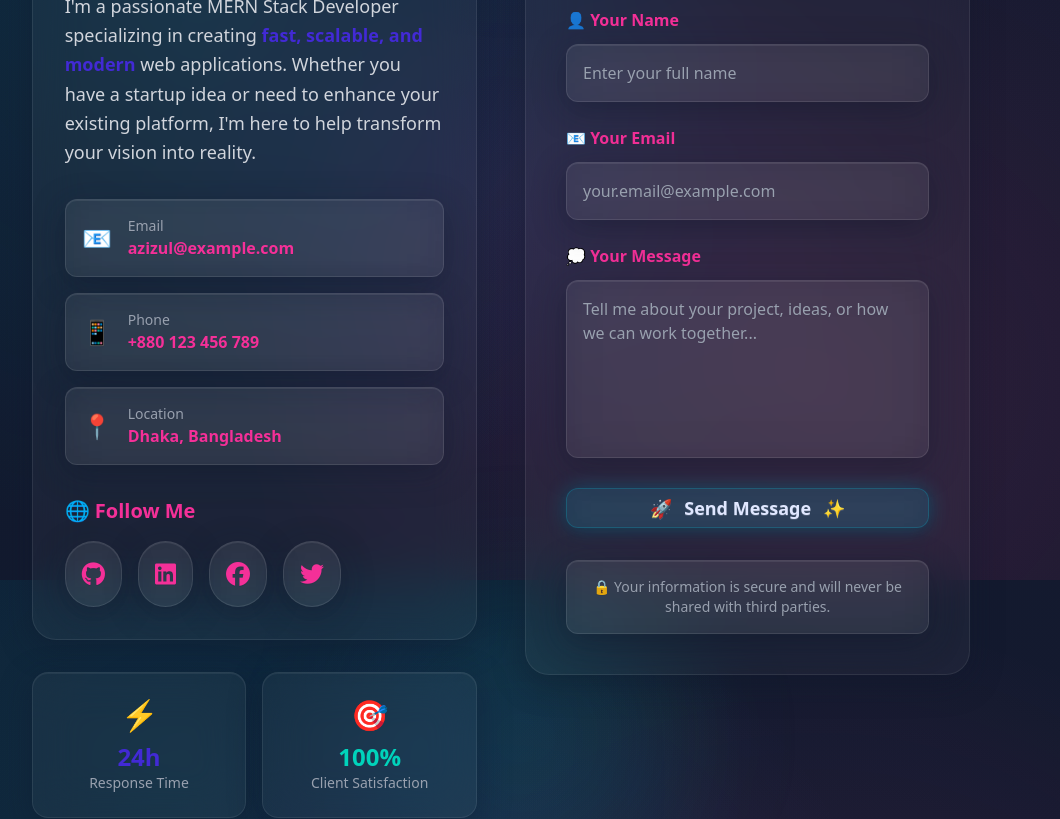
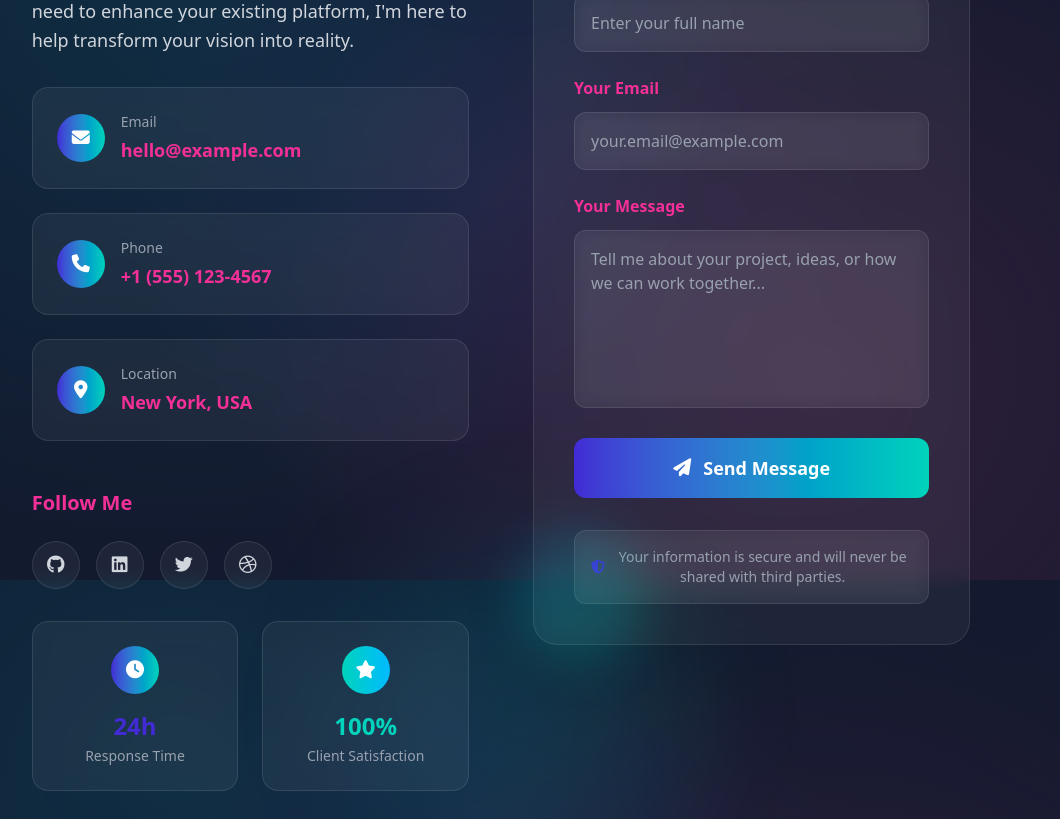
Before and after one commit to Azizul-haque1/my-portfolio, a React (Vite) app: page / in a window 1280 px wide. Shown: the part 8220-9039 px from the top of the page, without its empty margins (139-1199 px from the left). Built offline with nearby package versions, Linux system fonts and the light colour scheme.

Commit message:
contact section modify

```diff
--- a/src/components/Contact.jsx
+++ b/src/components/Contact.jsx
@@ -1,4 +1,4 @@
-import React, { useState } from "react";
+import { useState } from "react";
 import { motion } from "framer-motion";
 
 export default function Contact() {
@@ -16,7 +16,7 @@ export default function Contact() {
         e.preventDefault();
         console.log(formData); // connect to backend later
 
-        alert("Message sent successfully 🚀");
+        alert("Message sent successfully!");
 
         setFormData({
             name: "",
@@ -27,30 +27,30 @@ export default function Contact() {
 
     const contactInfo = [
         {
-            icon: "📧",
+            icon: "fa-solid fa-envelope",
             label: "Email",
-            value: "azizul@example.com",
-            link: "mailto:azizul@example.com"
+            value: "hello@example.com",
+            link: "mailto:hello@example.com"
         },
         {
-            icon: "📱",
+            icon: "fa-solid fa-phone",
             label: "Phone",
-            value: "+880 123 456 789",
-            link: "tel:+880123456789"
+            value: "+1 (555) 123-4567",
+            link: "tel:+15551234567"
         },
         {
-            icon: "📍",
+            icon: "fa-solid fa-location-dot",
             label: "Location",
-            value: "Dhaka, Bangladesh",
+            value: "New York, USA",
             link: "#"
         }
     ];
 
     const socialLinks = [
-        { icon: "fa-brands fa-github", link: "https://github.com/Azizul-haque1", color: "hover:text-gray-400" },
-        { icon: "fa-brands fa-linkedin", link: "https://www.linkedin.com/in/azizul-haque1/", color: "hover:text-blue-400" },
-        { icon: "fa-brands fa-facebook", link: "https://web.facebook.com/Ah324242", color: "hover:text-blue-500" },
-        { icon: "fa-brands fa-twitter", link: "#", color: "hover:text-sky-400" }
+        { icon: "fa-brands fa-github", link: "https://github.com", color: "hover:text-gray-400" },
+        { icon: "fa-brands fa-linkedin", link: "https://linkedin.com", color: "hover:text-blue-400" },
+        { icon: "fa-brands fa-twitter", link: "https://twitter.com", color: "hover:text-sky-400" },
+        { icon: "fa-brands fa-dribbble", link: "https://dribbble.com", color: "hover:text-pink-400" }
     ];
 
     return (
@@ -64,79 +64,84 @@ export default function Contact() {
 
             <div className="max-w-7xl mx-auto relative z-10">
 
-                {/* Section Header */}
+                {/* Header */}
                 <motion.div
                     initial={{ opacity: 0, y: -30 }}
                     whileInView={{ opacity: 1, y: 0 }}
                     transition={{ duration: 0.6 }}
-                    className="text-center mb-16"
+                    className="text-center mb-20"
                 >
-                    <div className="glass-card p-8 rounded-3xl max-w-3xl mx-auto">
-                        <h2 className="text-6xl font-bold text-gradient mb-6">
-                            💬 Let's Connect
+                    <h2 className="text-4xl lg:text-6xl font-bold text-gradient mb-6">
+                        Let's Work Together
                     </h2>
-                        <p className="text-gray-300 text-xl leading-relaxed">
+                    <p className="text-gray-300 text-xl leading-relaxed max-w-3xl mx-auto">
                         Ready to bring your ideas to life? Let's collaborate and create something
                         <span className="text-primary font-semibold"> extraordinary</span> together.
                     </p>
-                    </div>
                 </motion.div>
 
-                <div className="grid lg:grid-cols-2 gap-12 items-start">
+                <div className="grid lg:grid-cols-2 gap-16 items-start">
 
-                    {/* LEFT CONTENT */}
+                    {/* Contact Information */}
                     <motion.div
                         initial={{ opacity: 0, x: -40 }}
                         whileInView={{ opacity: 1, x: 0 }}
                         transition={{ duration: 0.6 }}
                         className="space-y-8"
                     >
-                        <div className="glass-card p-8 rounded-3xl">
+                        {/* Main Info */}
+                        <div>
                             <h3 className="text-3xl font-bold text-gradient mb-6">
-                                🚀 Ready to Start?
+                                Get In Touch
                             </h3>
 
                             <p className="text-gray-300 mb-8 text-lg leading-relaxed">
-                                I'm a passionate MERN Stack Developer specializing in creating
+                                I'm a passionate Full Stack Developer specializing in creating
                                 <span className="text-primary font-semibold"> fast, scalable, and modern</span> web applications.
                                 Whether you have a startup idea or need to enhance your existing platform,
                                 I'm here to help transform your vision into reality.
                             </p>
 
-                            {/* CONTACT INFO */}
-                            <div className="space-y-4">
+                            {/* Contact Details */}
+                            <div className="space-y-6">
                                 {contactInfo.map((item, index) => (
                                     <motion.a
                                         key={index}
                                         href={item.link}
-                                        whileHover={{ scale: 1.02, x: 10 }}
-                                        className="glass p-4 rounded-xl flex items-center gap-4 hover:glass-button transition-all duration-300 group"
+                                        whileHover={{ x: 8 }}
+                                        className="flex items-center gap-4 p-6 rounded-2xl bg-white/5 backdrop-blur-sm
+                                                 border border-white/10 hover:bg-white/10 hover:border-primary/20
+                                                 transition-all duration-300 group"
                                     >
-                                        <div className="text-2xl group-hover:animate-bounce">
-                                            {item.icon}
+                                        <div className="w-12 h-12 rounded-full bg-gradient-to-r from-primary to-accent
+                                                      flex items-center justify-center text-white group-hover:scale-110
+                                                      transition-transform duration-300">
+                                            <i className={`${item.icon} text-lg`}></i>
                                         </div>
                                         <div>
-                                            <div className="text-sm text-gray-400">{item.label}</div>
-                                            <div className="text-secondary font-semibold">{item.value}</div>
+                                            <div className="text-sm text-gray-400 mb-1">{item.label}</div>
+                                            <div className="text-secondary font-semibold text-lg group-hover:text-primary
+                                                          transition-colors duration-300">{item.value}</div>
                                         </div>
                                     </motion.a>
                                 ))}
                             </div>
 
-                            {/* SOCIAL MEDIA */}
-                            <div className="mt-8">
-                                <h4 className="text-xl font-semibold text-secondary mb-4">🌐 Follow Me</h4>
+                            {/* Social Links */}
+                            <div className="mt-12">
+                                <h4 className="text-xl font-semibold text-secondary mb-6">Follow Me</h4>
                                 <div className="flex gap-4">
                                     {socialLinks.map((social, index) => (
                                         <motion.a
                                             key={index}
                                             href={social.link}
-                                            whileHover={{ scale: 1.2, rotate: 5 }}
-                                            whileTap={{ scale: 0.9 }}
-                                            className={`glass p-4 rounded-full text-2xl text-secondary ${social.color}
-                                                     hover:glass-button transition-all duration-300`}
+                                            whileHover={{ scale: 1.1, y: -2 }}
+                                            whileTap={{ scale: 0.95 }}
+                                            className={`w-12 h-12 rounded-full bg-white/5 backdrop-blur-sm border border-white/10
+                                                     flex items-center justify-center text-gray-300 ${social.color}
+                                                     hover:bg-white/10 hover:border-primary/20 transition-all duration-300`}
                                         >
-                                            <i className={social.icon}></i>
+                                            <i className={`${social.icon} text-lg`}></i>
                                         </motion.a>
                                     ))}
                                 </div>
@@ -144,36 +149,43 @@ export default function Contact() {
                         </div>
 
                         {/* Quick Stats */}
-                        <div className="grid grid-cols-2 gap-4">
-                            <div className="glass-card p-6 rounded-2xl text-center">
-                                <div className="text-3xl mb-2">⚡</div>
-                                <div className="text-2xl font-bold text-primary">24h</div>
+                        <div className="grid grid-cols-2 gap-6">
+                            <div className="p-6 rounded-2xl bg-white/5 backdrop-blur-sm border border-white/10 text-center">
+                                <div className="w-12 h-12 rounded-full bg-gradient-to-r from-primary to-accent
+                                              flex items-center justify-center text-white mx-auto mb-4">
+                                    <i className="fa-solid fa-clock text-lg"></i>
+                                </div>
+                                <div className="text-2xl font-bold text-primary mb-1">24h</div>
                                 <div className="text-sm text-gray-400">Response Time</div>
                             </div>
-                            <div className="glass-card p-6 rounded-2xl text-center">
-                                <div className="text-3xl mb-2">🎯</div>
-                                <div className="text-2xl font-bold text-accent">100%</div>
+                            <div className="p-6 rounded-2xl bg-white/5 backdrop-blur-sm border border-white/10 text-center">
+                                <div className="w-12 h-12 rounded-full bg-gradient-to-r from-accent to-info
+                                              flex items-center justify-center text-white mx-auto mb-4">
+                                    <i className="fa-solid fa-star text-lg"></i>
+                                </div>
+                                <div className="text-2xl font-bold text-accent mb-1">100%</div>
                                 <div className="text-sm text-gray-400">Client Satisfaction</div>
                             </div>
                         </div>
                     </motion.div>
 
-                    {/* RIGHT FORM */}
+                    {/* Contact Form */}
                     <motion.div
                         initial={{ opacity: 0, x: 40 }}
                         whileInView={{ opacity: 1, x: 0 }}
                         transition={{ duration: 0.6 }}
-                        className="glass-card rounded-3xl p-8 md:p-10"
+                        className="relative"
                     >
-                        <h3 className="text-3xl font-bold text-gradient mb-8 flex items-center gap-3">
-                            ✉️ Send Message
+                        <div className="p-8 md:p-10 rounded-3xl bg-white/5 backdrop-blur-sm border border-white/10">
+                            <h3 className="text-3xl font-bold text-gradient mb-8">
+                                Send Message
                             </h3>
 
                             <form onSubmit={handleSubmit} className="space-y-6">
-                            {/* NAME */}
+                                {/* Name Input */}
                                 <div>
                                     <label className="block text-secondary mb-3 font-semibold">
-                                    👤 Your Name
+                                        Your Name
                                     </label>
                                     <input
                                         type="text"
@@ -182,15 +194,16 @@ export default function Contact() {
                                         value={formData.name}
                                         onChange={handleChange}
                                         placeholder="Enter your full name"
-                                    className="w-full glass p-4 rounded-xl border border-white/10 focus:border-primary/50
-                                             focus:glass-button transition-all duration-300 text-secondary placeholder-gray-400"
+                                        className="w-full p-4 rounded-xl bg-white/5 backdrop-blur-sm border border-white/10
+                                                 focus:border-primary/50 focus:bg-white/10 transition-all duration-300
+                                                 text-secondary placeholder-gray-400 outline-none"
                                     />
                                 </div>
 
-                            {/* EMAIL */}
+                                {/* Email Input */}
                                 <div>
                                     <label className="block text-secondary mb-3 font-semibold">
-                                    📧 Your Email
+                                        Your Email
                                     </label>
                                     <input
                                         type="email"
@@ -199,15 +212,16 @@ export default function Contact() {
                                         value={formData.email}
                                         onChange={handleChange}
                                         placeholder="your.email@example.com"
-                                    className="w-full glass p-4 rounded-xl border border-white/10 focus:border-primary/50
-                                             focus:glass-button transition-all duration-300 text-secondary placeholder-gray-400"
+                                        className="w-full p-4 rounded-xl bg-white/5 backdrop-blur-sm border border-white/10
+                                                 focus:border-primary/50 focus:bg-white/10 transition-all duration-300
+                                                 text-secondary placeholder-gray-400 outline-none"
                                     />
                                 </div>
 
-                            {/* MESSAGE */}
+                                {/* Message Input */}
                                 <div>
                                     <label className="block text-secondary mb-3 font-semibold">
-                                    💭 Your Message
+                                        Your Message
                                     </label>
                                     <textarea
                                         name="message"
@@ -216,31 +230,40 @@ export default function Contact() {
                                         onChange={handleChange}
                                         rows="6"
                                         placeholder="Tell me about your project, ideas, or how we can work together..."
-                                    className="w-full glass p-4 rounded-xl border border-white/10 focus:border-primary/50
-                                             focus:glass-button transition-all duration-300 text-secondary placeholder-gray-400 resize-none"
+                                        className="w-full p-4 rounded-xl bg-white/5 backdrop-blur-sm border border-white/10
+                                                 focus:border-primary/50 focus:bg-white/10 transition-all duration-300
+                                                 text-secondary placeholder-gray-400 resize-none outline-none"
                                     ></textarea>
                                 </div>
 
-                            {/* SUBMIT */}
+                                {/* Submit Button */}
                                 <motion.button
-                                whileHover={{ scale: 1.02 }}
+                                    whileHover={{ scale: 1.02, y: -2 }}
                                     whileTap={{ scale: 0.98 }}
                                     type="submit"
-                                className="w-full btn btn-primary btn-glow glass-button p-4 rounded-xl text-lg font-semibold
-                                         flex items-center justify-center gap-3 hover:shadow-2xl transition-all duration-300"
+                                    className="w-full p-4 rounded-xl bg-gradient-to-r from-primary to-accent text-white
+                                             font-semibold text-lg hover:shadow-lg hover:shadow-primary/25
+                                             transition-all duration-300 flex items-center justify-center gap-3"
                                 >
-                                <span>🚀</span>
+                                    <i className="fa-solid fa-paper-plane"></i>
                                     Send Message
-                                <span>✨</span>
                                 </motion.button>
                             </form>
 
-                        {/* Additional Info */}
-                        <div className="mt-8 p-4 glass rounded-xl">
-                            <p className="text-sm text-gray-400 text-center">
-                                🔒 Your information is secure and will never be shared with third parties.
+                            {/* Privacy Note */}
+                            <div className="mt-8 p-4 rounded-xl bg-white/5 backdrop-blur-sm border border-white/10">
+                                <p className="text-sm text-gray-400 text-center flex items-center justify-center gap-2">
+                                    <i className="fa-solid fa-shield-halved text-primary"></i>
+                                    Your information is secure and will never be shared with third parties.
                                 </p>
                             </div>
+                        </div>
+
+                        {/* Decorative Elements */}
+                        <div className="absolute -top-4 -right-4 w-24 h-24 bg-gradient-to-br from-primary/20 to-accent/20
+                                      rounded-full blur-xl"></div>
+                        <div className="absolute -bottom-4 -left-4 w-32 h-32 bg-gradient-to-br from-info/20 to-success/20
+                                      rounded-full blur-xl"></div>
                     </motion.div>
                 </div>
             </div>
```
Lines whose indentation alone changed are shown as unchanged.
